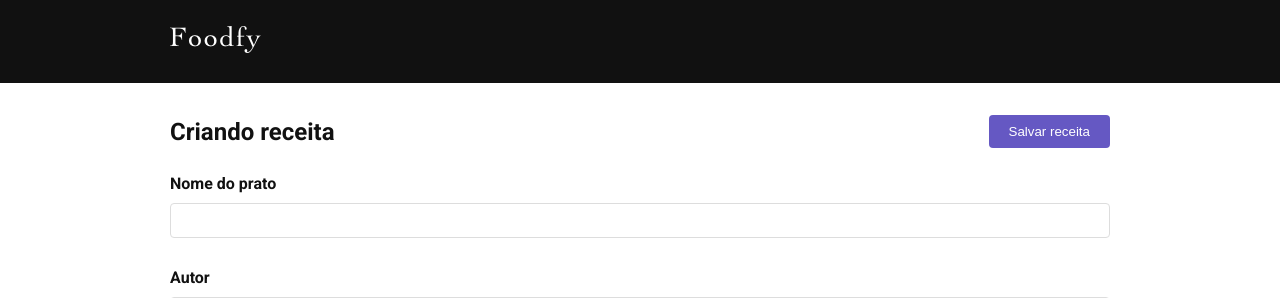
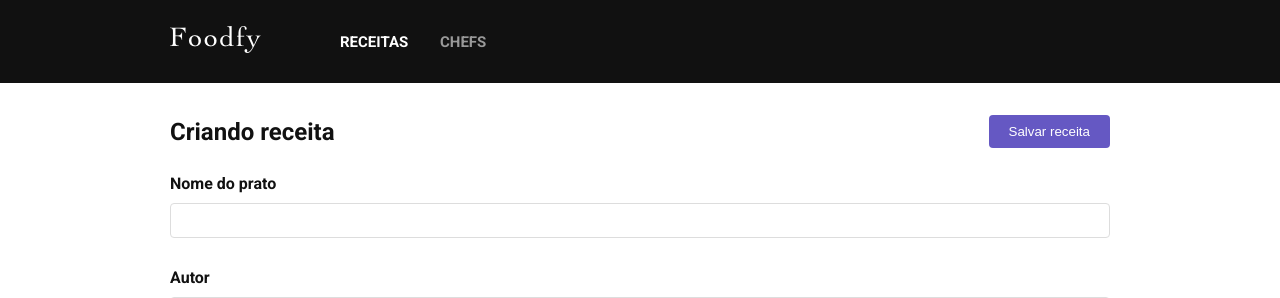
Before and after one commit to italoteix/foodfy, a Node server app: page /admin/recipes/create in a window 1280 px wide. Shown: the top 298 px of the page. Run offline with Node 20, Linux system fonts and the light colour scheme.

Commit message:
:sparkles: feat: highlight active header link

```diff
--- a/public/script.js
+++ b/public/script.js
@@ -58,3 +58,18 @@ if (document.querySelector(".add-ingredient") && document.querySelector(".add-st
     .querySelector(".add-step")
     .addEventListener("click", function() { addField('.step') });
 }
+
+// Style current header link
+const $navLinks = document.querySelectorAll('.link__header');
+
+function styleActiveNav($navLinks) {
+  const path = location.pathname;
+
+  for (let $link of $navLinks) {
+    if (path.includes($link.getAttribute('href'))) {
+      $link.classList.add('active');
+    }
+  }
+}
+
+if ($navLinks) styleActiveNav($navLinks);
--- a/public/style.css
+++ b/public/style.css
@@ -277,6 +277,24 @@ header.admin {
   padding: 26px 32px;
 }
 
+header.admin nav.wrapper {
+  display: grid;
+  grid-template: 1fr / 140px 70px 70px;
+  gap: 30px;
+  align-items: center;
+}
+
+header.admin nav.wrapper .link__header {
+  color: #999;
+  font-size: 15px;
+  line-height: 18px;
+  font-weight: bold;
+  text-transform: uppercase;
+}
+
+header.admin nav.wrapper .link__header.active {
+  color: #fff;
+}
 /*=== ADMIN BODY ===*/
 main.admin {
   padding: 32px;
--- a/src/app/views/admin/layout.njk
+++ b/src/app/views/admin/layout.njk
@@ -12,6 +12,8 @@
   <header class="admin">
     <nav class="wrapper">
       <a href="/admin/recipes"><img src="/assets/logo_white.png" id="logo" alt="foodfy"></a>
+      <a class="link__header" href="/admin/recipes">Receitas</a>
+      <a class="link__header" href="/admin/chefs">Chefs</a>
     </nav>
   </header>
 
```
